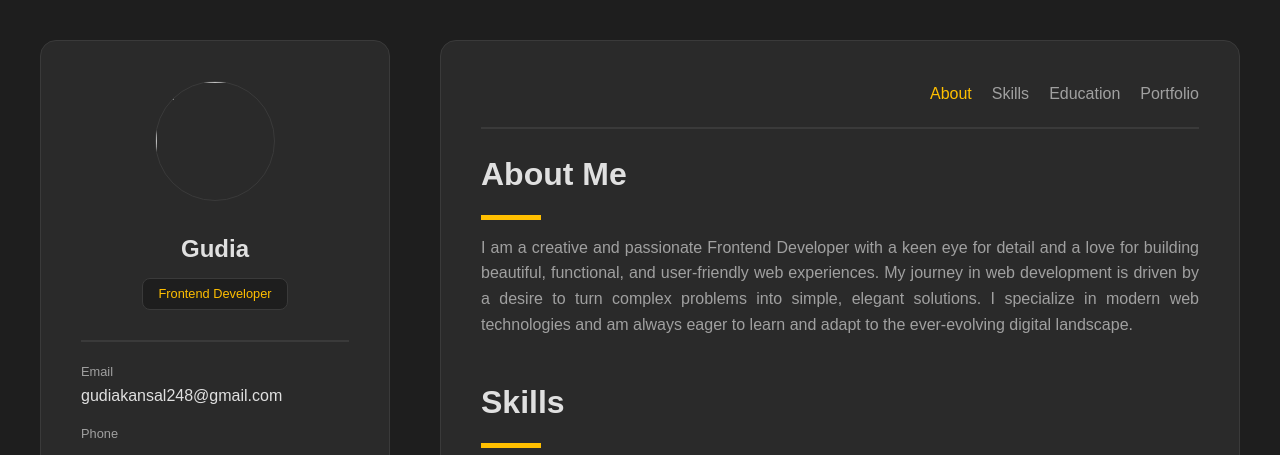
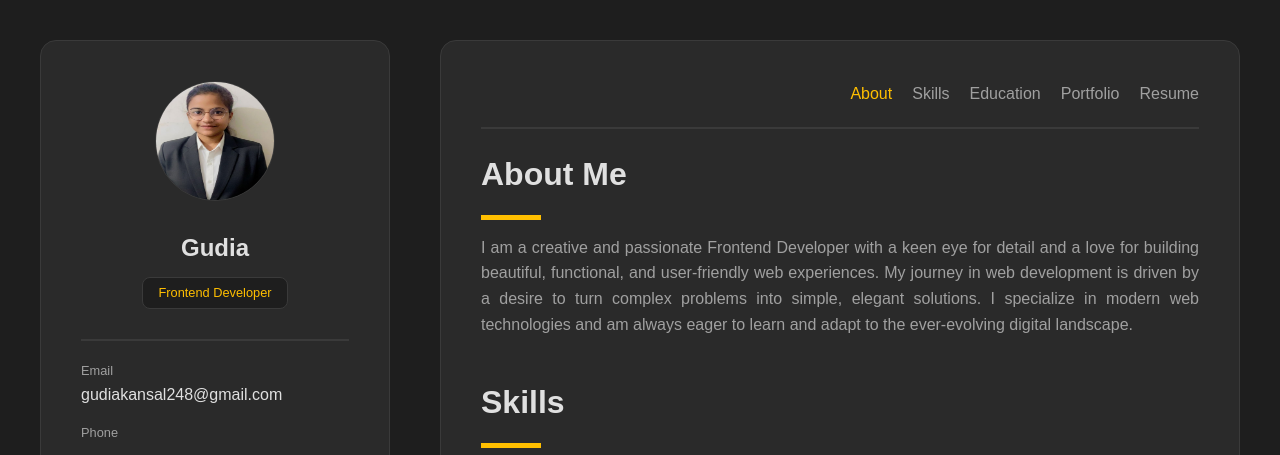
Before and after one commit to gudiakansal/PortfolioWebsite, a plain HTML site: page index.html in a window 1280 px wide. Shown: the top 455 px of the page. Drawn offline with Linux system fonts and the light colour scheme.

Commit message:
initial commit

```diff
--- a/index.html
+++ b/index.html
@@ -14,7 +14,7 @@
 
             <!-- profile -->
             <div class="profile">
-                <img src="./rohit.png" alt="" >
+                <img src="./gudiaImage.jpeg" alt="" >
                 <h2>Gudia</h2>
                 <p>Frontend Developer</p>
             </div>
@@ -44,7 +44,7 @@
              <div class="social">
                 <a href="https://leetcode.com/u/Gudiakansal/"><img src="https://simpleicons.org/icons/x.svg" alt=""></a>
                 <a href="https://github.com/gudiakansal"><img src="https://simpleicons.org/icons/git.svg" alt=""></a>
-                <a href="https://linkedin.com/in/gudia-kansal-0a478a330•"><img src="https://www.svgrepo.com/show/144030/linkedin-square-logo.svg" alt=""></a>
+                <a href="https://linkedin.com/in/gudia-kansal-0a478a330"><img src="https://www.svgrepo.com/show/144030/linkedin-square-logo.svg" alt=""></a>
              </div>
         </div>
 
@@ -59,6 +59,7 @@
                     <a href="#skills">Skills</a>
                     <a href="#education">Education</a>
                     <a href="#portfolio">Portfolio</a>
+                    <a href="#resume">Resume</a>
                 </nav>
              </div>
 
```
Also changed, not shown: gudiaImage.jpeg (added), index.txt (deleted).
